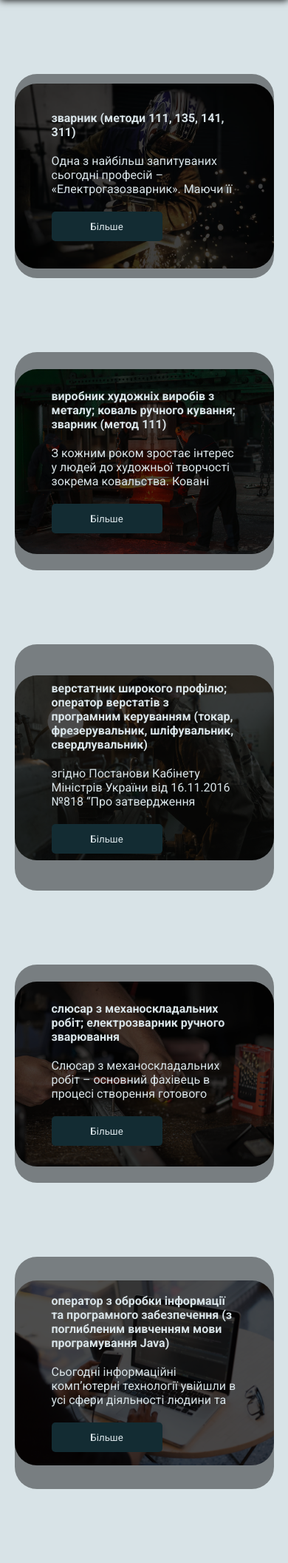
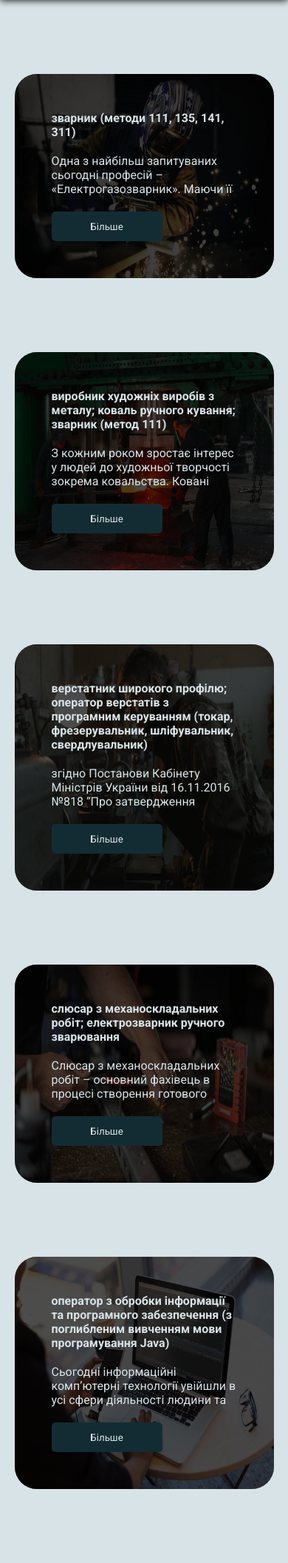
Before and after one commit to Denis-Paziak/Diploma, a Django app: page /profession in a window 390 px wide. Shown: the part 70-2183 px from the top of the page at 74% size. Run offline with Django 4.2, Linux system fonts and the light colour scheme.

Commit message:
box_img fix

```diff
--- a/file/django/vpu21/home/static/home/css/style.css
+++ b/file/django/vpu21/home/static/home/css/style.css
@@ -979,6 +979,9 @@ main .text .my_button {
     border-radius: 30px;
   }
   .profession_container .box img {
+    -o-object-fit: fill;
+       object-fit: fill;
+    height: 100%;
     -webkit-filter: brightness(30%);
             filter: brightness(30%);
     position: absolute;
--- a/file/django/vpu21/home/static/home/css/style.scss
+++ b/file/django/vpu21/home/static/home/css/style.scss
@@ -747,6 +747,8 @@ main {
             background: rgba(0, 0, 0, 0.445);
             border-radius: 30px;
             img {
+                object-fit: fill;
+                height: 100%;
                 filter: brightness(30%);
                 position: absolute;
                 z-index: -1;
```
Also changed, not shown: 1 other file.
